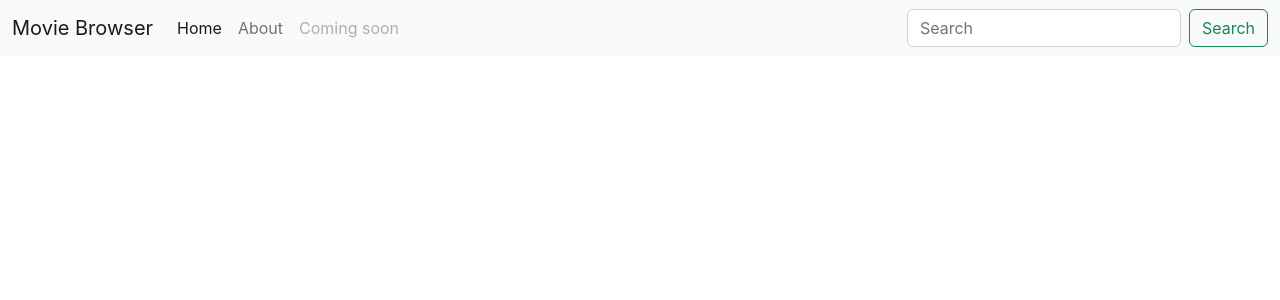
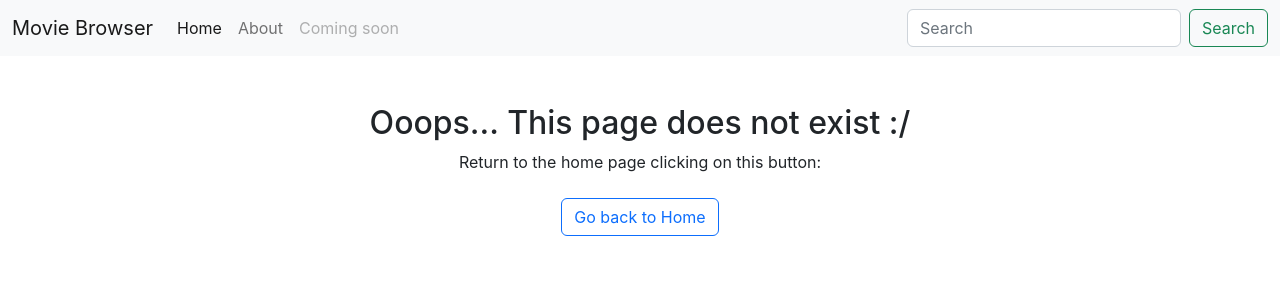
Before and after one commit to gabriella-guimaraes/movie-browser, a React (Create React App) app: page /404 in a window 1280 px wide. Shown: the top 300 px of the page. Built offline with nearby package versions, Linux system fonts and the light colour scheme.

Commit message:
feat: 404 page + handler for movies with no poster image

```diff
--- a/src/App.js
+++ b/src/App.js
@@ -1,19 +1,18 @@
 import './App.css';
 import { NavbarComponent } from './components/Navbar';
-import { Router, Route, Routes } from 'react-router-dom';
+import { Router, Route, Routes, Navigate } from 'react-router-dom';
 import { useState, useEffect } from "react";
-import { HomeComponent } from './components/Home';
-import { AboutViewComponent } from './components/AboutView';
-import { SearchViewComponent } from './components/SearchView';
-import { MovieViewComponent } from './components/MovieView';
+import { HomeComponent } from './pages/Home';
+import { AboutViewComponent } from './pages/AboutView';
+import { SearchViewComponent } from './pages/SearchView';
+import { MovieViewComponent } from './pages/MovieView';
+import { NotFoundViewComponent } from './pages/NotFoundView';
 
 
 function App() {
 
   const [searchResults, setSearchResults] = useState([]);
   const [searchText, setSearchText] = useState('');
-
-  // TO-DO: pegue searchText como prop e separe os requests da API em um arquivop separado!!
 
   useEffect(() => {
     const API_KEY = "0cbfd4617462850762ba0459d1ed266f";
@@ -38,6 +37,8 @@ function App() {
           <Route path="/about" element={<AboutViewComponent/>} />
           <Route path="/search" element={<SearchViewComponent keyword={searchText} searchResults={searchResults}/>} />
           <Route path="/movies/:id" element={<MovieViewComponent/>} />
+          <Route path="/404" element={<NotFoundViewComponent/>} />
+          <Route path="*" element={<Navigate to='/404' />}/>
         </Routes>
       {/* </Router> */}
 
--- a/src/components/Hero.js
+++ b/src/components/Hero.js
@@ -1,5 +1,4 @@
 export function HeroComponent ({text, backdrop}) {
-    console.log(backdrop);
     return (
         <div>
             <header className="bg-dark text-white p-5 hero-container">
--- a/src/components/MovieCard.js
+++ b/src/components/MovieCard.js
@@ -1,12 +1,23 @@
 import { Link } from "react-router-dom";
+
 
 export function MovieCardComponent({ movie }) {
     const posterUrl = `https://image.tmdb.org/t/p/w500${movie.poster_path}`
     const detailUrl = `/movies/${movie.id}`
+
+    function poster () {
+      if(movie.poster_path){
+        return <img src={posterUrl} className="card-img-top" alt={movie.original_title} />
+      }
+      if(movie.poster_path == null){
+        return <img src="./Images/no-poster-found.png" className="card-img-top" alt="Poster not found" />
+      }
+    }
+
   return (
     <div className="col-lg-4 col-md-3 col-2 my-4">
         <div className="card">
-            <img src={posterUrl} className="card-img-top" alt={movie.original_title} />
+            {poster()}
             <div className="card-body">
                 <h5 className="card-title">{movie.original_title}</h5>
                 <Link to={detailUrl} className="btn btn-primary">
--- a/src/components/AboutView.js
+++ b/src/pages/AboutView.js
@@ -1,4 +1,4 @@
-import { HeroComponent } from "./Hero";
+import { HeroComponent } from "../components/Hero";
 
 export function AboutViewComponent() {
   return (
--- a/src/components/Home.js
+++ b/src/pages/Home.js
@@ -1,4 +1,4 @@
-import { HeroComponent } from "./Hero";
+import { HeroComponent } from "../components/Hero";
 
 export function HomeComponent() {
   return (
--- a/src/components/MovieView.js
+++ b/src/pages/MovieView.js
@@ -1,4 +1,4 @@
-import { HeroComponent } from "./Hero";
+import { HeroComponent } from "../components/Hero";
 import { useParams } from "react-router-dom";
 import { useState, useEffect } from "react";
 
@@ -30,13 +30,22 @@ export function MovieViewComponent () {
             const posterUrl = `https://image.tmdb.org/t/p/w500${movieDetails.poster_path}`
             const backdropUrl = `https://image.tmdb.org/t/p/original${movieDetails.backdrop_path}`
 
+            function poster (movieDetails) {
+                if(movieDetails.poster_path){
+                    return <img src={posterUrl} alt="..." className="img-fluid shadow rounded" />
+                }
+                if(movieDetails.poster_path == null){
+                    return <img src="../Images/no-poster-found.png" className="img-fluid shadow rounded" alt="Poster not found" />
+                }
+            }
+
             return(
                 <>
                     <HeroComponent text={movieDetails.original_title} backdrop={backdropUrl}/>
                     <div className="container my-5">
                         <div className="row">
                             <div className="col-md-3">
-                                <img src={posterUrl} alt="..." className="img-fluid shadow rounded" />
+                                {poster(movieDetails)}
                             </div>
                             <div className="col-md-9">
                                 <h2>{movieDetails.original_title}</h2>
--- /dev/null
+++ b/src/pages/NotFoundView.js
@@ -0,0 +1,18 @@
+import { useNavigate } from "react-router-dom";
+import { useCallback } from "react";
+
+export function NotFoundViewComponent () {
+    const navigate = useNavigate();
+    const goHome = useCallback(() => {
+        navigate("/");
+    }, []);
+    return (
+        <div className="container text-center my-5">
+            <div className="row justify-content-md-center mt-5">
+                <h2>Ooops... This page does not exist :/</h2>
+                <p>Return to the home page clicking  on this button:</p>
+            </div>
+                <button onClick={goHome} type="button" className="btn btn-outline-primary mt-2">Go back to Home</button>
+        </div>
+    )
+}
```
Also changed, not shown: src/components/hooks/useMovies.js (deleted, +0 -36 lines), src/pages/SearchView.js (renamed from src/components/SearchView.js, +4 -6 lines), public/Images/no-poster-found.png (added).
